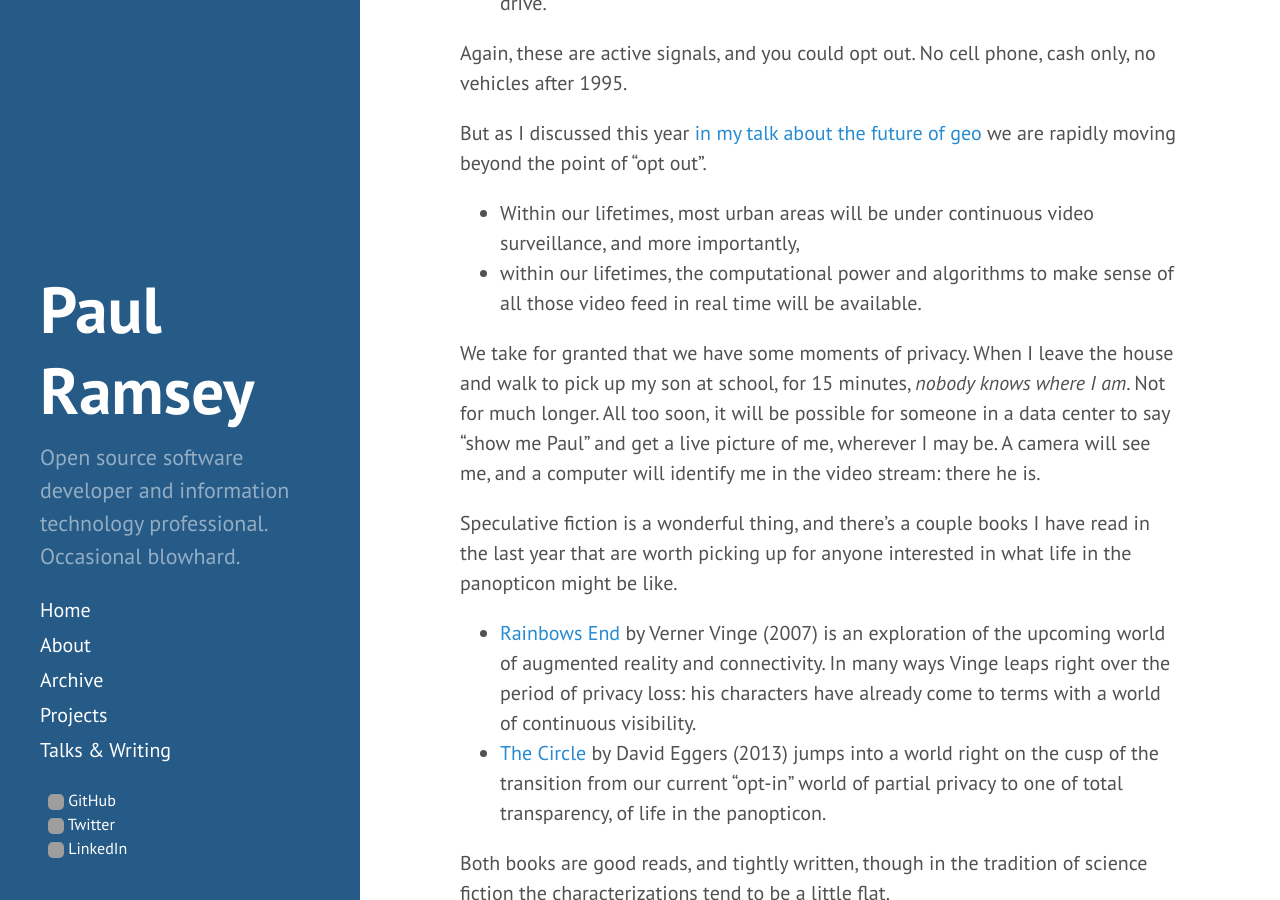
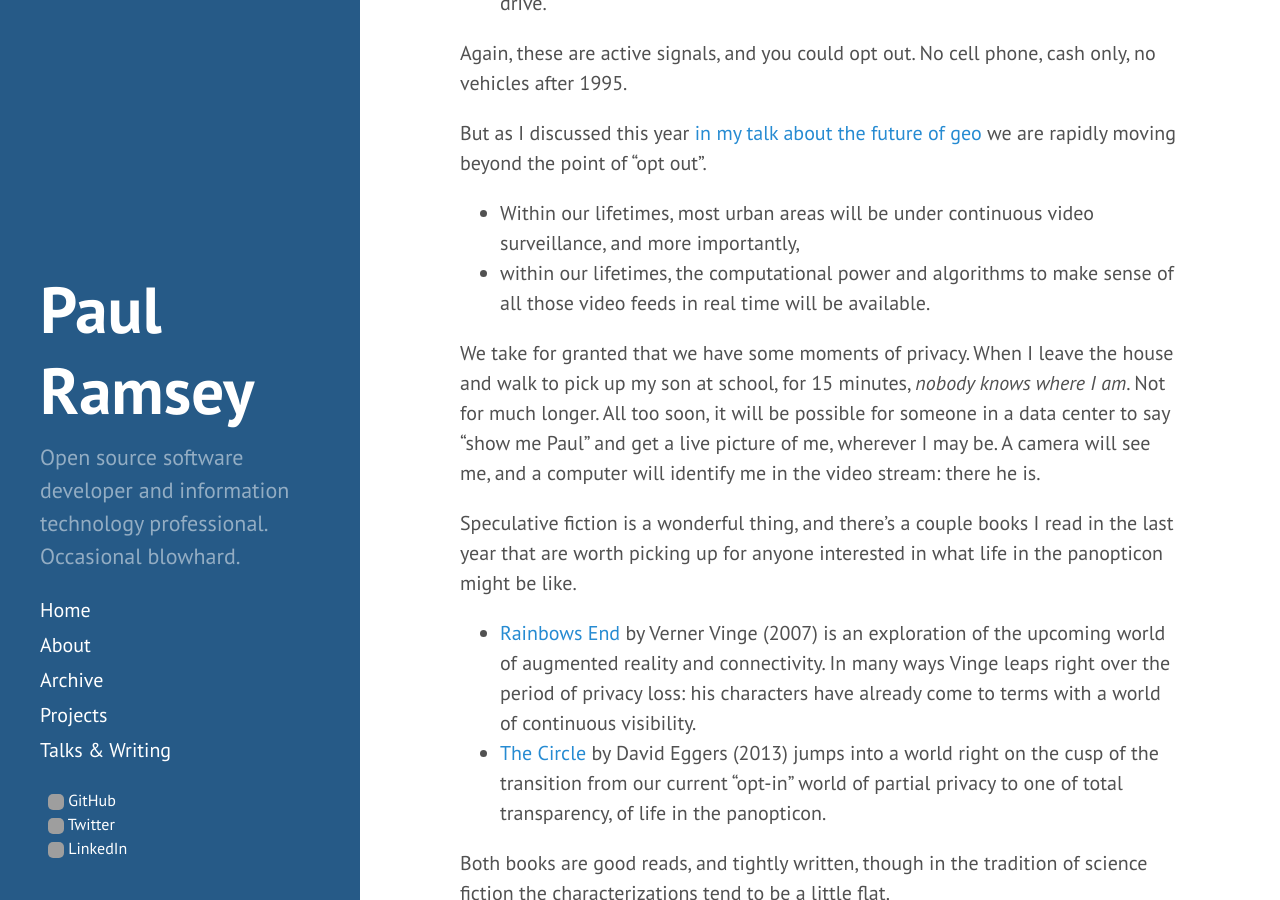
Before and after one commit to pramsey/pramsey.github.io, a Jekyll site: the page built from _posts/2016-03-10-panopticon.md, in a window 1280 px wide and 900 px high, scrolled down 1292 px. Built offline with Jekyll 4.4.1, drawn with Linux system fonts in a browser that asks for light colours; comment, search, counter and statistics services are not loaded; grey boxes are pictures that could not be loaded.

```diff
--- a/_posts/2016-03-10-panopticon.md
+++ b/_posts/2016-03-10-panopticon.md
@@ -39,11 +39,11 @@ Again, these are active signals, and you could opt out. No cell phone, cash only
 But as I discussed this year [in my talk about the future of geo](2016/01/the-future-and-all-that.html) we are rapidly moving beyond the point of "opt out".
 
 * Within our lifetimes, most urban areas will be under continuous video surveillance, and more importantly,
-* within our lifetimes, the computational power and algorithms to make sense of all those video feed in real time will be available.
+* within our lifetimes, the computational power and algorithms to make sense of all those video feeds in real time will be available.
 
 We take for granted that we have some moments of privacy. When I leave the house and walk to pick up my son at school, for 15 minutes, *nobody knows where I am*. Not for much longer. All too soon, it will be possible for someone in a data center to say "show me Paul" and get a live picture of me, wherever I may be. A camera will see me, and a computer will identify me in the video stream: there he is.
 
-Speculative fiction is a wonderful thing, and there's a couple books I have read in the last year that are worth picking up for anyone interested in what life in the panopticon might be like.
+Speculative fiction is a wonderful thing, and there's a couple books I read in the last year that are worth picking up for anyone interested in what life in the panopticon might be like.
 
 * [Rainbows End](http://www.goodreads.com/book/show/102439.Rainbows_End) by Verner Vinge (2007) is an exploration of the upcoming world of augmented reality and connectivity. In many ways Vinge leaps right over the period of privacy loss: his characters have already come to terms with a world of continuous visibility.
 * [The Circle](http://www.goodreads.com/book/show/18302455-the-circle) by David Eggers (2013) jumps into a world right on the cusp of the transition from our current "opt-in" world of partial privacy to one of total transparency, of life in the panopticon.
--- a/atom.xml
+++ b/atom.xml
@@ -17,7 +17,7 @@ layout: null
 
  {% for post in site.posts %}
  <entry>
-   <title>{{ post.title }}</title>
+   <title>{{ post.title | xml_escape }}</title>
    <link href="{{ site.url }}{{ post.url }}"/>
    <updated>{{ post.date | date_to_xmlschema }}</updated>
    <id>{{ site.url }}{{ post.id }}</id>
--- a/tags/bc/atom.xml
+++ b/tags/bc/atom.xml
@@ -19,7 +19,7 @@ tag: bc
  {% for post in site.posts %}
  {% if post.tags contains page.tag %}
  <entry>
-   <title>{{ post.title }}</title>
+   <title>{{ post.title | xml_escape }}</title>
    <link href="{{ site.url }}{{ post.url }}"/>
    <updated>{{ post.date | date_to_xmlschema }}</updated>
    <id>{{ site.url }}{{ post.id }}</id>
--- a/tags/postgis/atom.xml
+++ b/tags/postgis/atom.xml
@@ -19,7 +19,7 @@ tag: postgis
  {% for post in site.posts %}
  {% if post.tags contains page.tag %}
  <entry>
-   <title>{{ post.title }}</title>
+   <title>{{ post.title | xml_escape }}</title>
    <link href="{{ site.url }}{{ post.url }}"/>
    <updated>{{ post.date | date_to_xmlschema }}</updated>
    <id>{{ site.url }}{{ post.id }}</id>
```
